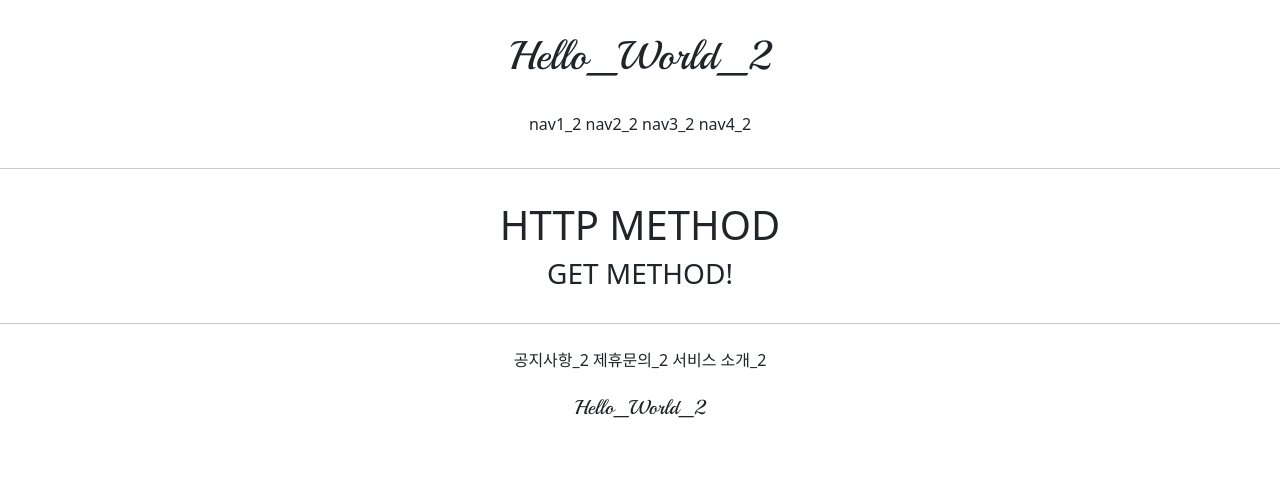
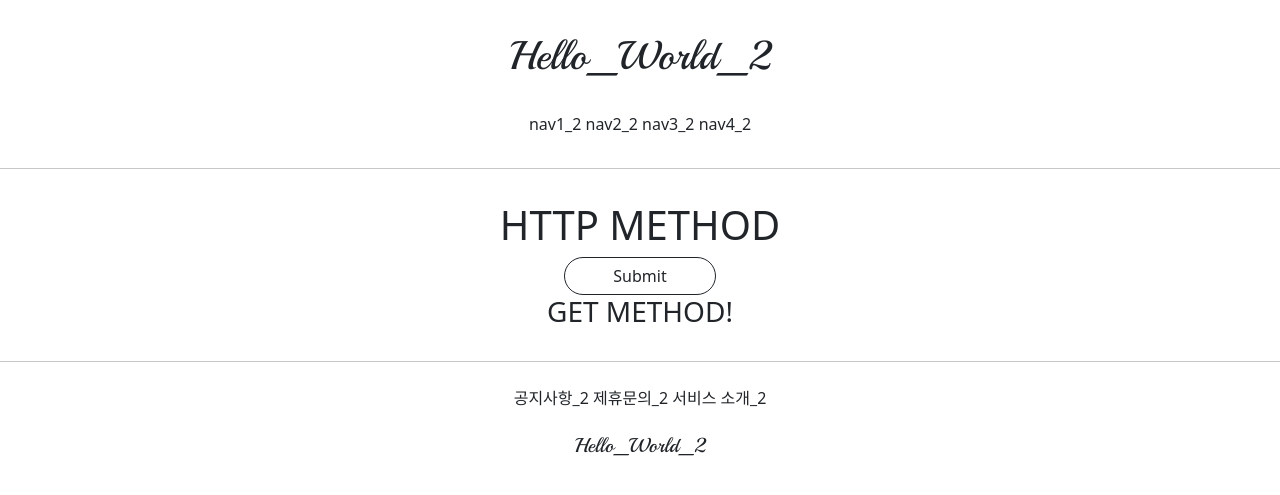
Before and after one commit to bupark82/git_class_2, a Django app: page /accounts/hello_world/ in a window 1280 px wide. Shown: the top 495 px of the page. Run offline with Django 3.2, Linux system fonts and the light colour scheme; parts of the project's set-up code (start-up, migrations or seed data) failed here and were passed over.

Commit message:
7/9 git class commit 2

```diff
--- a/accountapp/templates/accountapp/hello_world.html
+++ b/accountapp/templates/accountapp/hello_world.html
@@ -4,6 +4,12 @@
 
     <div style="margin: 2rem; text-align: center">
         <h1>HTTP METHOD</h1>
+
+        <form action="/accounts/hello_world/" method="POST">
+            {% csrf_token %}
+            <input type="submit" class="btn btn-outline-dark rounded-pill px-5">
+
+        </form>
 
         <h3>{{ text }}</h3>
 
```
